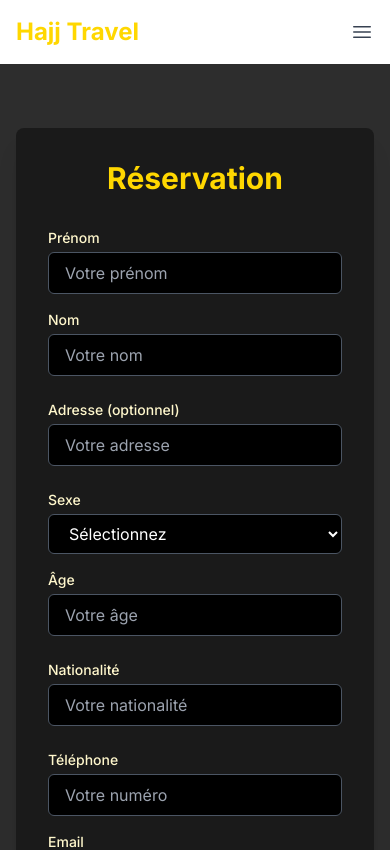
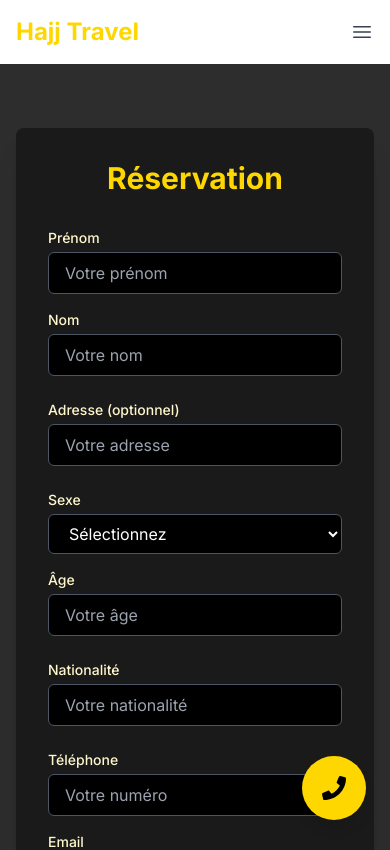
Before and after one commit to RaouaneDev/HajjetOmra, a React (Create React App) app: page /booking in a window 390 px wide. Shown: the top 850 px of the page. Built offline with nearby package versions, Linux system fonts and the light colour scheme.

Commit message:
feat: ajout du bouton d'appel flottant avec options WhatsApp et téléphone

```diff
--- /dev/null
+++ b/src/components/FloatingCallButton.tsx
@@ -0,0 +1,56 @@
+import React, { useState } from 'react';
+import { FaPhone, FaWhatsapp, FaTimes } from 'react-icons/fa';
+
+const FloatingCallButton: React.FC = () => {
+  const [isOpen, setIsOpen] = useState(false);
+  const phoneNumber = '+33123456789'; // Remplacez par votre numéro de téléphone
+
+  const handleWhatsAppClick = () => {
+    window.open(`https://wa.me/${phoneNumber.replace('+', '')}`, '_blank');
+  };
+
+  const handlePhoneClick = () => {
+    window.location.href = `tel:${phoneNumber}`;
+  };
+
+  return (
+    <div className="fixed bottom-6 right-6 z-50">
+      {/* Menu principal */}
+      <button
+        onClick={() => setIsOpen(!isOpen)}
+        className={`w-16 h-16 rounded-full bg-primary text-dark-100 flex items-center justify-center shadow-lg transform transition-transform duration-300 hover:scale-110 ${
+          isOpen ? 'rotate-45' : ''
+        }`}
+      >
+        {isOpen ? <FaTimes size={24} /> : <FaPhone size={24} />}
+      </button>
+
+      {/* Sous-menu */}
+      <div
+        className={`absolute bottom-20 right-0 flex flex-col gap-4 transition-all duration-300 ${
+          isOpen ? 'opacity-100 transform translate-y-0' : 'opacity-0 pointer-events-none transform translate-y-4'
+        }`}
+      >
+        {/* Bouton WhatsApp */}
+        <button
+          onClick={handleWhatsAppClick}
+          className="w-12 h-12 rounded-full bg-green-500 text-white flex items-center justify-center shadow-lg transform transition-transform duration-300 hover:scale-110"
+          title="WhatsApp"
+        >
+          <FaWhatsapp size={24} />
+        </button>
+
+        {/* Bouton Téléphone */}
+        <button
+          onClick={handlePhoneClick}
+          className="w-12 h-12 rounded-full bg-blue-500 text-white flex items-center justify-center shadow-lg transform transition-transform duration-300 hover:scale-110"
+          title="Appeler"
+        >
+          <FaPhone size={20} />
+        </button>
+      </div>
+    </div>
+  );
+};
+
+export default FloatingCallButton;
--- a/src/layouts/MainLayout.tsx
+++ b/src/layouts/MainLayout.tsx
@@ -2,14 +2,16 @@ import React from 'react';
 import { Outlet } from 'react-router-dom';
 import Navbar from '../components/Navbar';
 import Footer from '../components/Footer';
+import FloatingCallButton from '../components/FloatingCallButton';
 
 const MainLayout: React.FC = () => {
   return (
-    <div className="flex flex-col min-h-screen">
+    <div className="flex flex-col min-h-screen bg-dark-300">
       <Navbar />
       <main className="flex-grow">
         <Outlet />
       </main>
+      <FloatingCallButton />
       <Footer />
     </div>
   );
```
